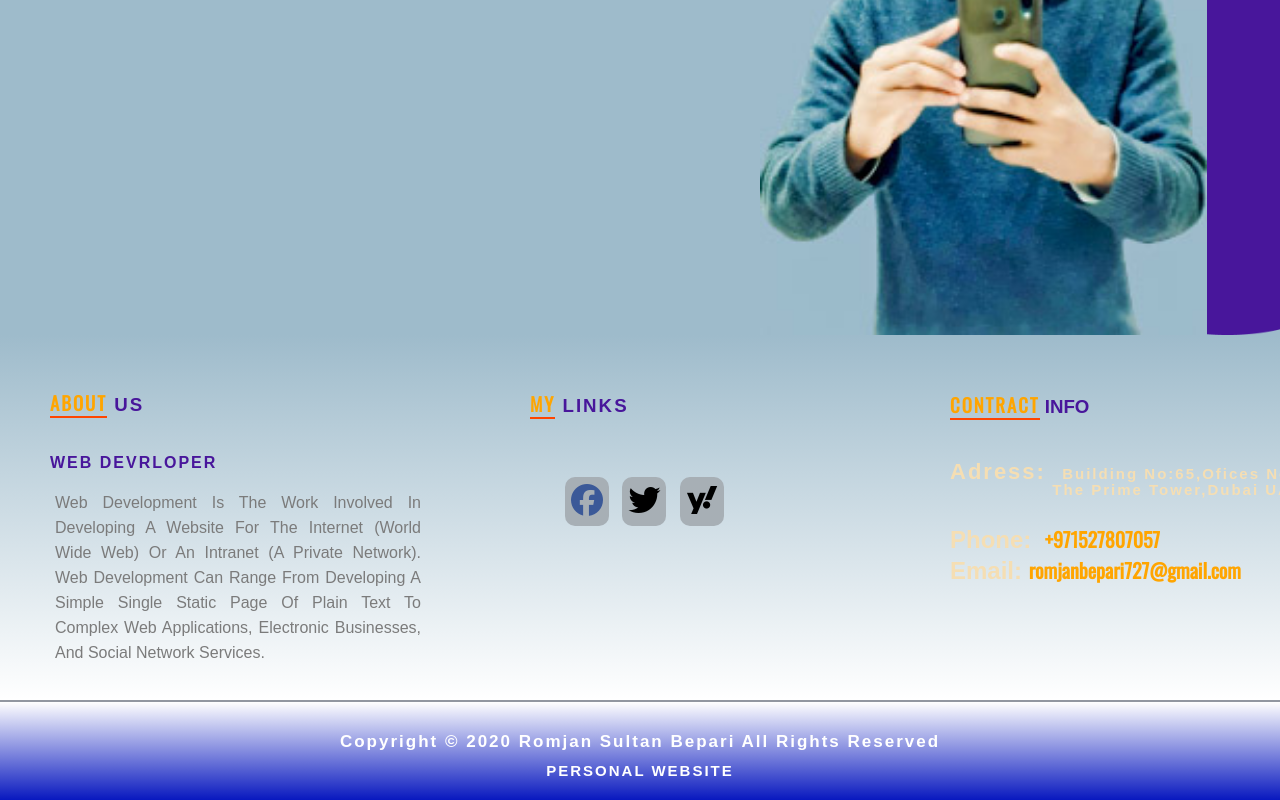
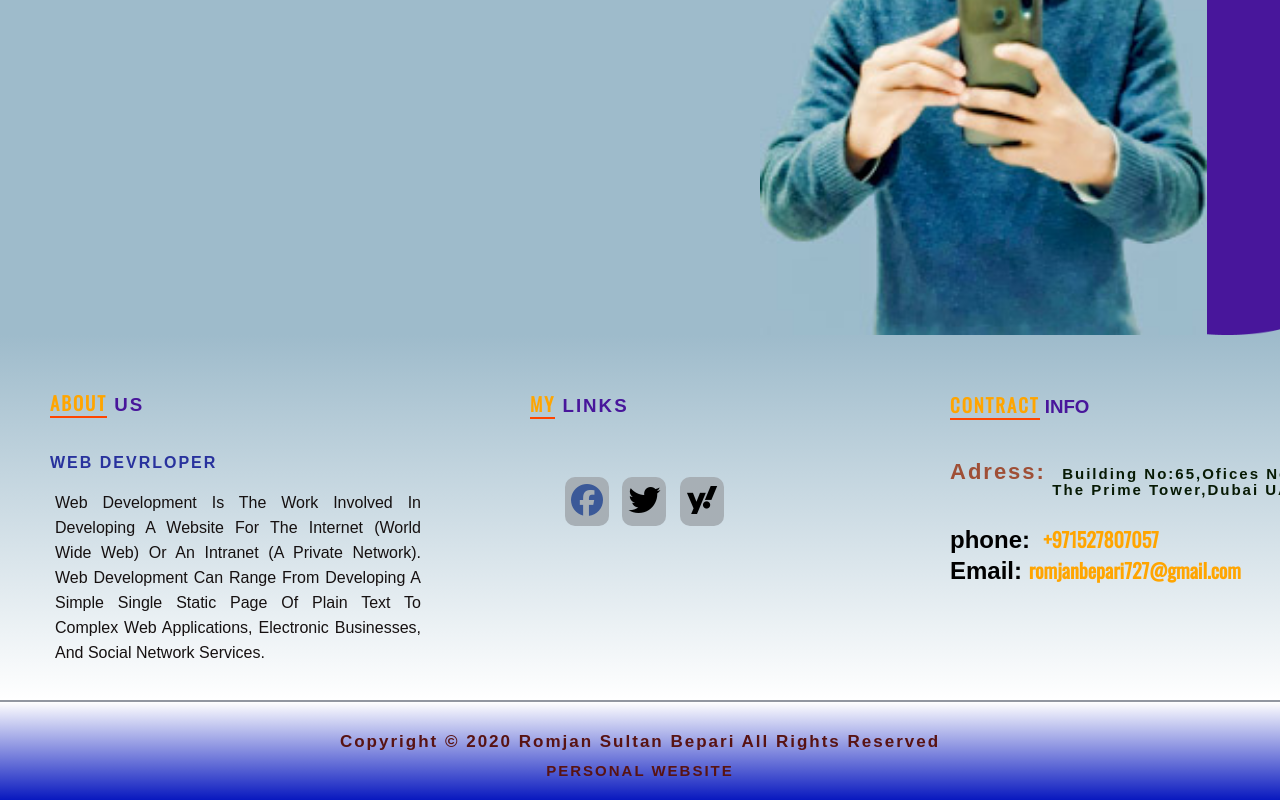
Before and after one commit to Romjan123/Data-EntryClerk, a plain HTML site: page index.html in a window 1280 px wide. Shown: the part 465-1265 px from the top of the page. Drawn offline with nearby package versions, Linux system fonts and the light colour scheme; a web font is replaced by a local one.

Commit message:
Update index.css

```diff
--- a/index.css
+++ b/index.css
@@ -119,13 +119,14 @@ position: absolute;
     left: 50px;
     width: 230px;
     letter-spacing: 2px;
+    color:#28329d;
 }
 .main-foter p {
     position: absolute;
     top: 155px;
     left: 55px;
     width: 366px;
-    color: #7b7b7b;
+    color:#161111;
     text-align: justify;
     text-transform: capitalize;
 }
@@ -161,7 +162,7 @@ position: absolute;
     letter-spacing: 2px;
 }
 .contract h4{
-    color: wheat;
+    color:#9f4f36;
     line-height:100px;
     font-size:22px;
     letter-spacing: 2px;
@@ -170,7 +171,7 @@ position: absolute;
 }
 .contract h5{
     font-size: 15px;
-    color: wheat;
+    color:#071a04;
     top:85px;
     left:90px;
     letter-spacing: 2px;
@@ -180,9 +181,11 @@ sapn {
     font-size: 15px;
     letter-spacing: 2px;
     text-transform: capitalize;
+    color: #071a04;
+}
 }
 .contract h2{
-        color: wheat;
+        color:#12100c;
         text-transform: capitalize;
 }
 .contract h2 span {
@@ -222,7 +225,7 @@ sapn {
     width: 100%;
     text-align: center;
     border-top: 2px solid #9297a1;
-    color: white;
+    color:#581313;
 }
 #Details h5{
     font-size:17px;
```
